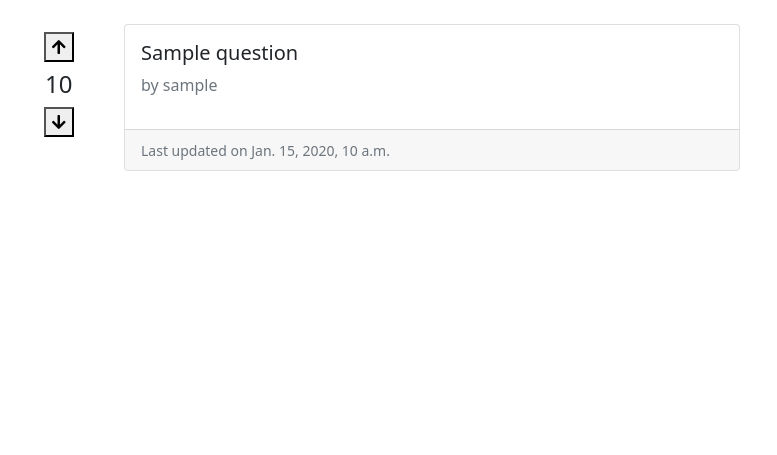
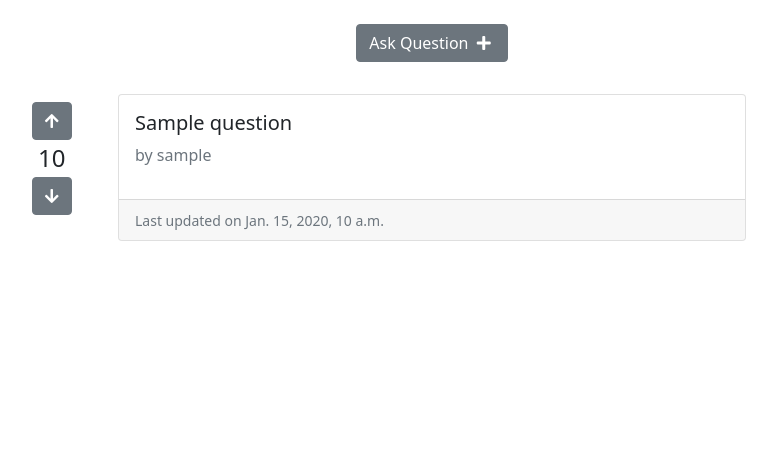
Before and after one commit to josswe26/code-buddy, a Django app: page / in a window 1280 px wide. Shown: the part 126-581 px from the top of the page, without its empty margins (208-985 px from the left). Run offline with Django 3.2, Linux system fonts and the light colour scheme; a user stored in the database is signed in; tables that the repository leaves empty hold one stand-in row (values such as "Sample post"); some libraries are stand-ins or nearby versions.

Commit message:
Add question form and style forms

```diff
--- a/questions/views.py
+++ b/questions/views.py
@@ -1,9 +1,11 @@
 from django.shortcuts import render, get_object_or_404
 from django.views import generic, View
 from .models import Question
+from .forms import QuestionForm
 
 
 class QuestionListView(generic.ListView):
+    """ List all questions and its content """
 
     model = Question
     paginate_by = 10
@@ -11,8 +13,14 @@ class QuestionListView(generic.ListView):
     queryset = Question.objects.all().order_by('-created_on')
     template_name = 'index.html'
 
+    def get_context_data(self, **kwargs):
+        context = super(QuestionListView, self).get_context_data(**kwargs)
+        context['question_form'] = QuestionForm()
+        return context
+
 
 class QuestionDetailView(View):
+    """ Display detailed information about a specific question """
 
     def get(self, request, slug, *args, **kwargs):
 
--- a/static/css/style.css
+++ b/static/css/style.css
@@ -2,3 +2,27 @@
 .content-wrapper {
     min-height: calc(100vh - 177px);
 }
+
+
+/* Style forms */
+input[type=text], input[type=password], input[type=email], textarea {
+    display: block;
+    width: 100%;
+    padding: 0.375rem 0.75rem;
+    font-size: 1rem;
+    font-weight: 400;
+    line-height: 1.5;
+    color: #212529;
+    background-color: #fff;
+    background-clip: padding-box;
+    border: 1px solid #ced4da;
+    -webkit-appearance: none;
+    -moz-appearance: none;
+    appearance: none;
+    border-radius: 0.25rem;
+    transition: border-color .15s ease-in-out,box-shadow .15s ease-in-out;
+}
+
+form > div {
+    margin-bottom: 1rem;
+}
--- a/templates/index.html
+++ b/templates/index.html
@@ -2,20 +2,62 @@
 
 {% block content %}
 
-<!-- Display question list -->
+{% load crispy_forms_tags %}
+
 <div class="container-fluid pt-4">
 
+    <!-- Render when user is authenticated -->
+    {% if user.is_authenticated %}
+    <div class="row">
+
+        <div class="col-12 pb-3">
+
+            <p class="text-center">
+                <button class="btn btn-secondary no-border" type="button" data-bs-toggle="collapse"
+                    data-bs-target="#collapseQuestionForm" aria-expanded="false" aria-controls="collapseQuestionForm">
+                    Ask Question <i class="fas fa-plus p-1"></i></button>
+            </p>
+
+        </div>
+
+        <div class="col-md-6 offset-md-3 pb-3 mb-4 collapse" id="collapseQuestionForm">
+
+            <div class="card card-body">
+
+                <h3 class="mb-3">Ask a Question</h3>
+
+                <!-- Question form -->
+                <form method="post">
+                    {{ question_form | crispy }}
+                    {% csrf_token %}
+
+                    <div class="text-center mt-3">
+                        <button type="submit" class="btn btn-secondary mb-3">Submit</button>
+                    </div>
+
+                </form>
+
+            </div>
+
+        </div>
+
+    </div>
+    {% endif %}
+
+</div>
+
+<!-- Display all questions -->
 {% for question in question_list %}
 <div class="row pb-3">
 
     <!-- Rating buttons and score for question -->
     <div class="col-2 col-md-1 offset-md-2 p-2 d-block-flex text-center">
-            <button class="no-border"><i class="fas fa-arrow-up"></i></button>
-            <h4 class="votes my-2">{{ question.votes_score }}</h4>
-            <button class="no-border"><i class="fas fa-arrow-down"></i></button>
+        <button class="btn btn-secondary"><i class="fas fa-arrow-up"></i></button>
+        <h4 class="votes my-1">{{ question.votes_score }}</h4>
+        <button class="btn btn-secondary"><i class="fas fa-arrow-down"></i></button>
     </div>
 
-        <!-- Display question-->
+    <!-- Display question information-->
     <div class="col-10 col-md-6">
         <div class="card h-100">
             <div class="card-body">
```
Lines whose indentation alone changed are shown as unchanged.
